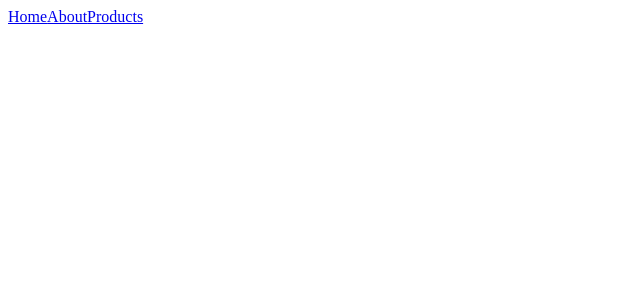
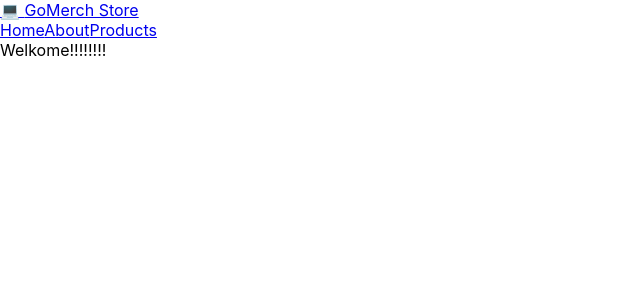
Before and after one commit to VitaliiKovalenko88/learne_react_practice, a React (Create React App) app: page / in a window 1280 px wide. Shown: the top 300 px of the page, without its empty margins (0-640 px from the left). Built offline with nearby package versions, Linux system fonts and the light colour scheme.

Commit message:
index element

```diff
--- a/src/App.js
+++ b/src/App.js
@@ -4,17 +4,18 @@ import { About } from "./pages/About";
 import { Products } from "./pages/Products";
 import { NotFound } from "./pages/NotFound";
 import { ProductDetails } from "./pages/ProductDetails";
-
+import { SharedLayout } from "./components/SharedLayout/SharedLayout";
 
 export const App = () => {
   return (
     <div>
 
       <Routes>
-        <Route path="/" element={<Home />} />
-        <Route path="/about" element={<About />} />
-        <Route path="/products" element={<Products />} />
-        <Route path="/products/:productId" element={<ProductDetails />} />
+        <Route path="/" element={<SharedLayout />} >
+          <Route index element={<Home />} ></Route>
+          <Route path="/about" element={<About />} />
+          <Route path="/products" element={<Products />} />
+          <Route path="/products/:productId" element={<ProductDetails />} /></Route>
         <Route path="*" element={<NotFound />} />
       </Routes>
     </div>
--- /dev/null
+++ b/src/components/SharedLayout/SharedLayout.jsx
@@ -0,0 +1,22 @@
+import { Outlet, Link } from "react-router-dom";
+
+export const SharedLayout = () => {
+  return (
+    <div>
+      <header>
+        <a href="#">
+          <span role="img" aria-label="computer icon">
+            💻
+          </span>{" "}
+          GoMerch Store
+        </a>
+        <nav>
+          <Link to="/">Home</Link>
+          <Link to="/about">About</Link>
+          <Link to="/products">Products</Link>
+        </nav>
+      </header>
+      <Outlet />
+    </div>
+  );
+};
--- a/src/index.js
+++ b/src/index.js
@@ -2,10 +2,10 @@ import React from 'react';
 import ReactDOM from 'react-dom/client';
 import { App } from './App';
 import { BrowserRouter } from "react-router-dom";
-
+import './index.css'
 ReactDOM.createRoot(document.getElementById("root")).render(
   <React.StrictMode>
-    <BrowserRouter>
+    <BrowserRouter basename=''>
       <App />
     </BrowserRouter>
   </React.StrictMode>
--- a/src/pages/About.js
+++ b/src/pages/About.js
@@ -1,7 +1,10 @@
 import React from 'react'
-
+import { Outlet } from 'react-router-dom'
 export const About = () => {
   return (
-    <div>About</div>
+    <>
+      <div>About</div>
+      <Outlet />
+    </>
   )
 }
--- a/src/pages/Home.js
+++ b/src/pages/Home.js
@@ -1,10 +1,10 @@
 
-import { Link } from 'react-router-dom'
+import { Outlet } from 'react-router-dom'
 export const Home = () => {
   return (
     <div>
-      <Link to="/">Home</Link>
-      <Link to="/about">About</Link>
-      <Link to="/products">Products</Link></div>
+      Welkome!!!!!!!!
+
+    </div>
   )
 }
```
